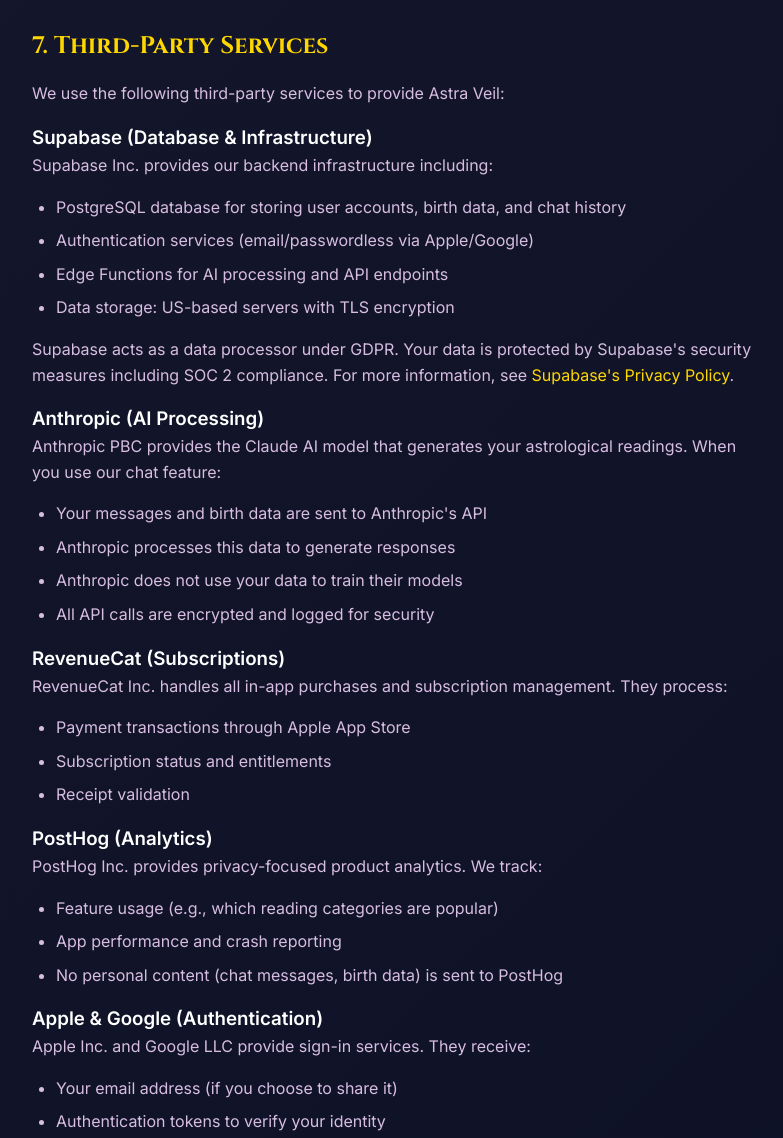
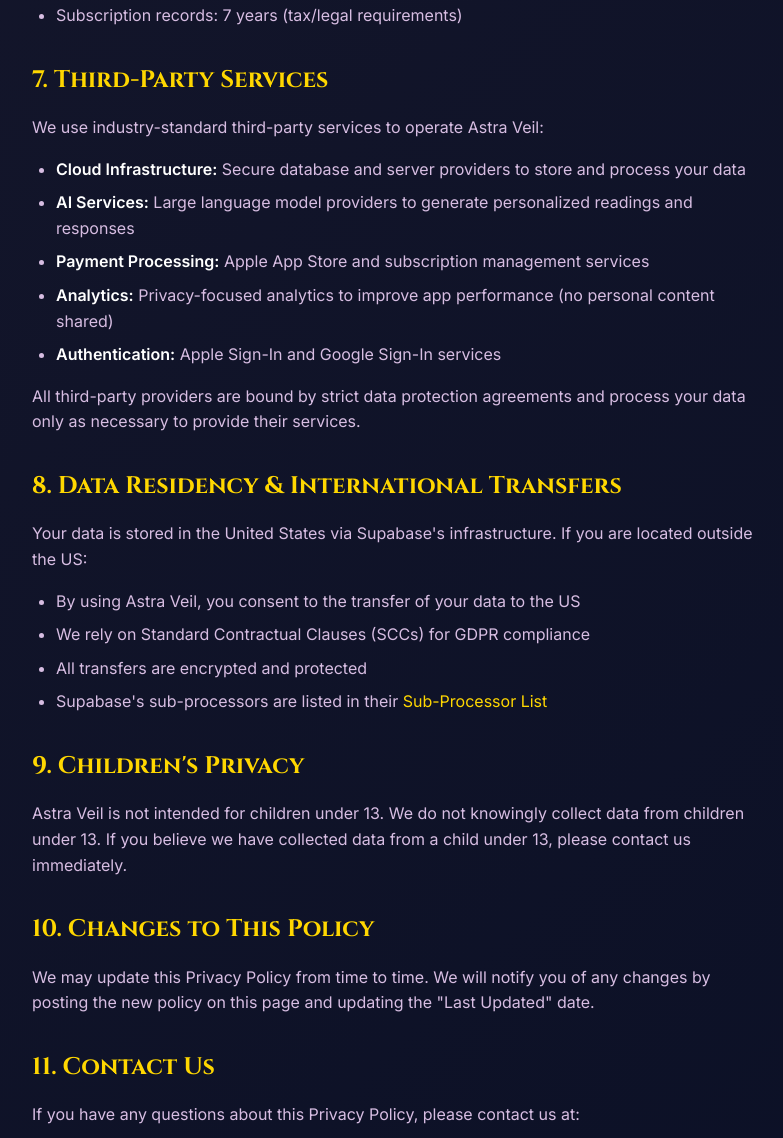
Before and after one commit to LivaTechLLC/astraveil.app, a plain HTML site: page privacy.html in a window 1280 px wide. Shown: the part 2108-3246 px from the top of the page, without its empty margins (240-1023 px from the left). Drawn offline with Linux system fonts and the light colour scheme.

Commit message:
docs: Simplify Privacy Policy - remove vendor-specific details
- Generic third-party services section (no specific vendor names)
- Generic AI processing description (allows swapping AI providers)
- Generic cloud infrastructure references
- Still compliant while being vendor-neutral

```diff
--- a/privacy.html
+++ b/privacy.html
@@ -114,21 +114,22 @@
         </ul>
 
         <h2>3. AI and Data Processing</h2>
-        <p>Astra Veil uses Anthropic's Claude AI to generate astrological insights. When you interact with our AI:</p>
+        <p>Astra Veil uses AI technology to generate personalized astrological insights. When you interact with our AI:</p>
         <ul>
-            <li>Your birth data and conversation history are sent to our secure edge functions</li>
-            <li>Data is processed server-side to generate personalized responses</li>
-            <li>We do not use your data to train third-party AI models</li>
-            <li>All AI processing is done through encrypted connections</li>
+            <li>Your birth data and conversation history are processed through secure servers</li>
+            <li>We use leading AI providers to generate personalized responses</li>
+            <li>Your data is not used to train AI models without your explicit consent</li>
+            <li>All processing is done through encrypted connections</li>
         </ul>
 
         <h2>4. Data Storage and Security</h2>
         <p>We take data security seriously:</p>
         <ul>
-            <li>All data is stored in Supabase with Row Level Security (RLS) enabled</li>
+            <li>All data is stored on secure cloud infrastructure with encryption</li>
+            <li>Row-level security ensures your data is isolated from other users</li>
             <li>Encryption in transit (TLS) and at rest</li>
             <li>API keys and secrets are stored server-side only</li>
-            <li>Regular security audits and penetration testing</li>
+            <li>Regular security audits</li>
             <li>Rate limiting to prevent abuse</li>
         </ul>
 
@@ -152,49 +153,15 @@
         </ul>
 
         <h2>7. Third-Party Services</h2>
-        <p>We use the following third-party services to provide Astra Veil:</p>
-
-        <h3>Supabase (Database & Infrastructure)</h3>
-        <p>Supabase Inc. provides our backend infrastructure including:</p>
+        <p>We use industry-standard third-party services to operate Astra Veil:</p>
         <ul>
-            <li>PostgreSQL database for storing user accounts, birth data, and chat history</li>
-            <li>Authentication services (email/passwordless via Apple/Google)</li>
-            <li>Edge Functions for AI processing and API endpoints</li>
-            <li>Data storage: US-based servers with TLS encryption</li>
+            <li><strong>Cloud Infrastructure:</strong> Secure database and server providers to store and process your data</li>
+            <li><strong>AI Services:</strong> Large language model providers to generate personalized readings and responses</li>
+            <li><strong>Payment Processing:</strong> Apple App Store and subscription management services</li>
+            <li><strong>Analytics:</strong> Privacy-focused analytics to improve app performance (no personal content shared)</li>
+            <li><strong>Authentication:</strong> Apple Sign-In and Google Sign-In services</li>
         </ul>
-        <p>Supabase acts as a data processor under GDPR. Your data is protected by Supabase's security measures including SOC 2 compliance. For more information, see <a href="https://supabase.com/privacy" target="_blank">Supabase's Privacy Policy</a>.</p>
-
-        <h3>Anthropic (AI Processing)</h3>
-        <p>Anthropic PBC provides the Claude AI model that generates your astrological readings. When you use our chat feature:</p>
-        <ul>
-            <li>Your messages and birth data are sent to Anthropic's API</li>
-            <li>Anthropic processes this data to generate responses</li>
-            <li>Anthropic does not use your data to train their models</li>
-            <li>All API calls are encrypted and logged for security</li>
-        </ul>
-
-        <h3>RevenueCat (Subscriptions)</h3>
-        <p>RevenueCat Inc. handles all in-app purchases and subscription management. They process:</p>
-        <ul>
-            <li>Payment transactions through Apple App Store</li>
-            <li>Subscription status and entitlements</li>
-            <li>Receipt validation</li>
-        </ul>
-
-        <h3>PostHog (Analytics)</h3>
-        <p>PostHog Inc. provides privacy-focused product analytics. We track:</p>
-        <ul>
-            <li>Feature usage (e.g., which reading categories are popular)</li>
-            <li>App performance and crash reporting</li>
-            <li>No personal content (chat messages, birth data) is sent to PostHog</li>
-        </ul>
-
-        <h3>Apple & Google (Authentication)</h3>
-        <p>Apple Inc. and Google LLC provide sign-in services. They receive:</p>
-        <ul>
-            <li>Your email address (if you choose to share it)</li>
-            <li>Authentication tokens to verify your identity</li>
-        </ul>
+        <p>All third-party providers are bound by strict data protection agreements and process your data only as necessary to provide their services.</p>
 
         <h2>8. Data Residency & International Transfers</h2>
         <p>Your data is stored in the United States via Supabase's infrastructure. If you are located outside the US:</p>
```
